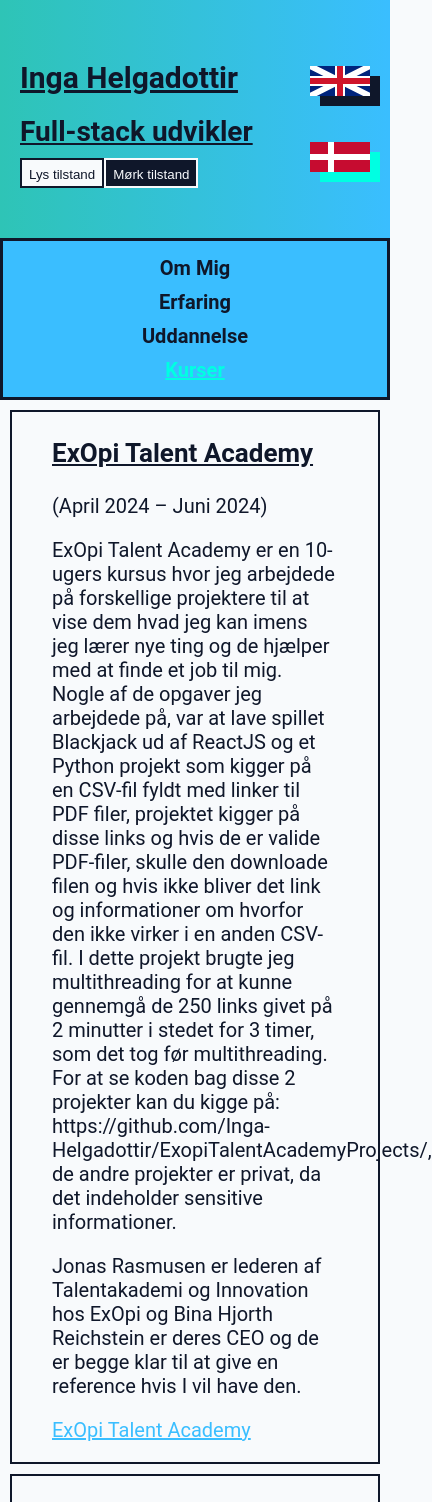
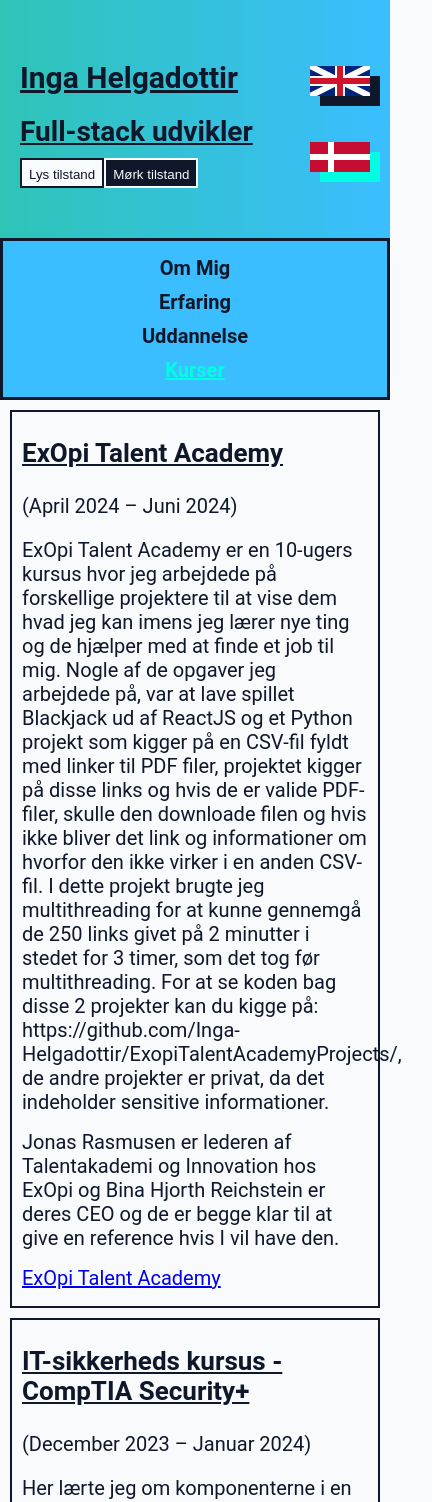
Before and after one commit to Inga-Helgadottir/CodeCV, a React (Create React App) app: page /Courses in a window 390 px wide. Shown: the top 1502 px of the page, 432 px wide, since content can reach past the window. Built offline with nearby package versions, Linux system fonts and the light colour scheme.

Commit message:
code clean up

```diff
--- a/src/Components/PageParts/Section.jsx
+++ b/src/Components/PageParts/Section.jsx
@@ -7,14 +7,14 @@ const Section = (element) => {
         element.option?.map((section, key) => {
           return (
             <section key={key} className="section">
-              <h3 className="sectionElement">{section.location}</h3>
-              <p className="sectionElement">{section.position}</p>
-              <p className="sectionElement">{section.date}</p>
+              <h3>{section.location}</h3>
+              <p>{section.position}</p>
+              <p>{section.date}</p>
               {section.paragraph?.map((paragraph, key) => {
                 return (
-                  <p className="sectionElement" key={key}>
+                  <div className="sectionParagraph" key={key}>
                     {paragraph}
-                  </p>
+                  </div>
                 );
               })}
             </section>
--- a/src/Styles/Sections.css
+++ b/src/Styles/Sections.css
@@ -4,8 +4,13 @@
 }
 
 .section h3,
-.section p {
+.section p,
+.sectionParagraph {
   padding: 0 40px;
+}
+
+.sectionParagraph {
+  margin: 16px 0;
 }
 
 /* Responsive */
@@ -14,3 +19,11 @@
     margin: 10px;
   }
 }
+
+@media only screen and (max-width: 500px) {
+  .section h3,
+  .section p,
+  .sectionParagraph {
+    padding: 0 10px;
+  }
+}
--- a/src/Styles/TextStyles.css
+++ b/src/Styles/TextStyles.css
@@ -10,7 +10,8 @@ h3 {
   font-size: 26px;
 }
 
-p {
+p,
+.sectionParagraph {
   font-size: 20px;
 }
 
@@ -27,7 +28,8 @@ h3 {
 h1,
 h2,
 h3,
-p {
+p,
+.sectionParagraph {
   color: var(--primaryTextColor);
 }
 
```
